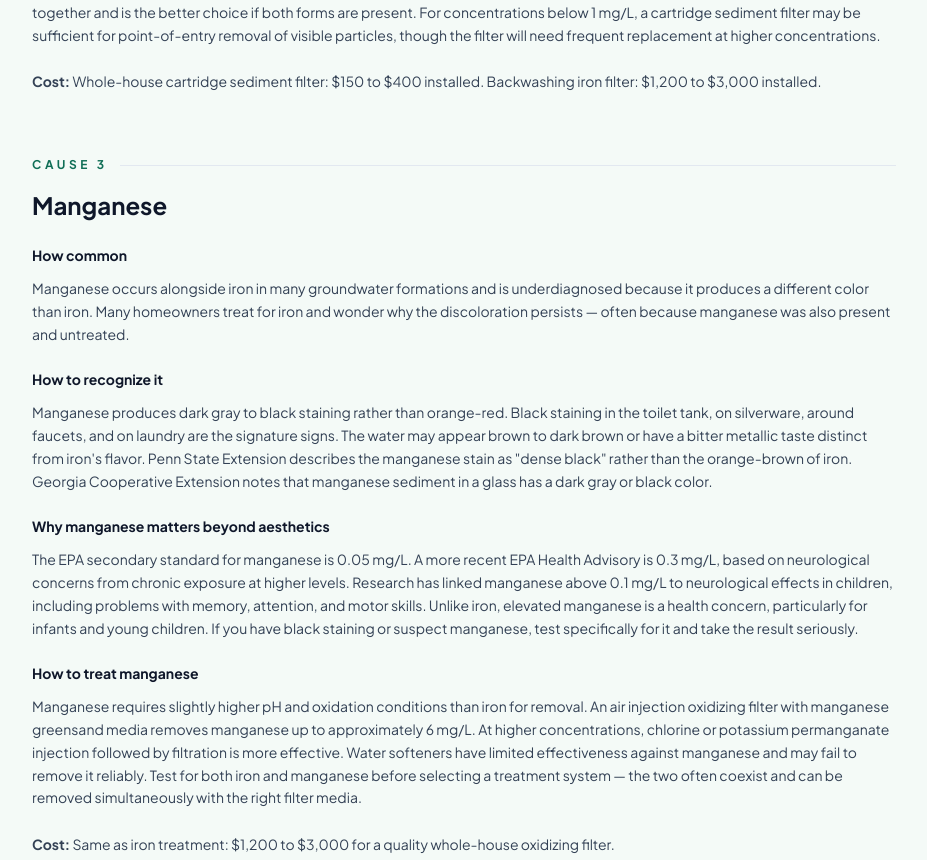
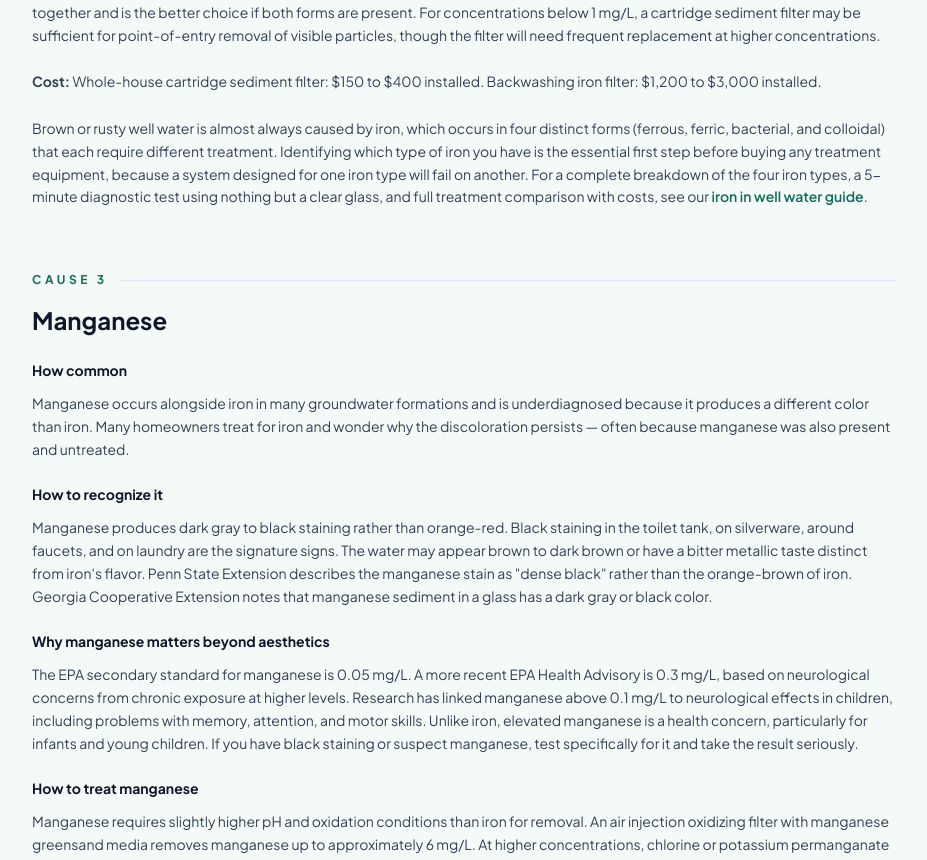
Before and after one commit to thebasementguide2026/thewell.guide-, a Next.js app: page /problems/brown-rusty-well-water in a window 1280 px wide. Shown: the part 5728-6588 px from the top of the page, without its empty margins (176-1103 px from the left). Built offline with nearby package versions, Linux system fonts and the light colour scheme.

Commit message:
Add inbound link to iron-in-well-water guide

```diff
--- a/app/problems/brown-rusty-well-water/page.tsx
+++ b/app/problems/brown-rusty-well-water/page.tsx
@@ -376,7 +376,9 @@ export default function BrownRustyWellWater() {
           <h3 className='font-bold text-slate-900 text-sm mb-3'>How to treat ferric iron</h3>
           <p className='text-slate-700 leading-relaxed text-sm mb-6'>A backwashing sediment filter handles low concentrations. An air injection oxidizing filter handles both ferric and ferrous iron together and is the better choice if both forms are present. For concentrations below 1 mg/L, a cartridge sediment filter may be sufficient for point-of-entry removal of visible particles, though the filter will need frequent replacement at higher concentrations.</p>
 
-          <p className='text-slate-700 leading-relaxed text-sm'><strong>Cost:</strong> Whole-house cartridge sediment filter: $150 to $400 installed. Backwashing iron filter: $1,200 to $3,000 installed.</p>
+          <p className='text-slate-700 leading-relaxed text-sm mb-6'><strong>Cost:</strong> Whole-house cartridge sediment filter: $150 to $400 installed. Backwashing iron filter: $1,200 to $3,000 installed.</p>
+
+          <p className='text-slate-700 leading-relaxed text-sm'>Brown or rusty well water is almost always caused by iron, which occurs in four distinct forms (ferrous, ferric, bacterial, and colloidal) that each require different treatment. Identifying which type of iron you have is the essential first step before buying any treatment equipment, because a system designed for one iron type will fail on another. For a complete breakdown of the four iron types, a 5-minute diagnostic test using nothing but a clear glass, and full treatment comparison with costs, see our <Link href='/guides/iron-in-well-water' className='text-[#0F6E56] font-semibold hover:underline'>iron in well water guide</Link>.</p>
         </div>
 
         {/* Cause 3: Manganese */}
```
